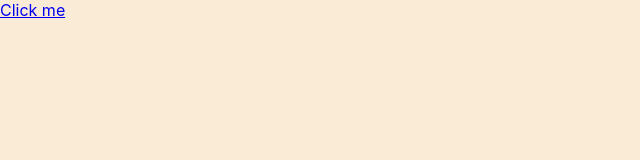
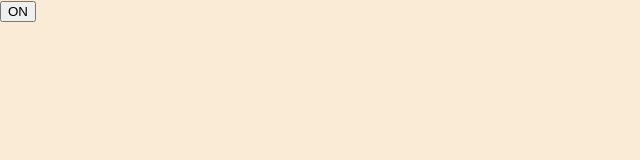
Before and after one commit to d9nchik/learn_react, a React (Create React App) app: page / in a window 1280 px wide. Shown: the top 160 px of the page, without its empty margins (0-640 px from the left). Built offline with nearby package versions, Linux system fonts and the light colour scheme.

Commit message:
Simple Toggle button, that uses React events.

```diff
--- a/src/App.tsx
+++ b/src/App.tsx
@@ -1,14 +1,29 @@
 import React from 'react';
 import './App.css';
 
-function handleClick(e: React.SyntheticEvent) {
-    e.preventDefault()
-    console.log("You clicked on link")
+
+class Toggle extends React.Component<any, { isOn: boolean }> {
+
+    constructor(props: Readonly<undefined>) {
+        super(props);
+        this.state = {isOn: true}
+
+        //this.handleClick = this.handleClick.bind(this);
+    }
+
+    handleClick = () => {
+        this.setState(state => ({isOn: !state.isOn}))
+    }
+
+
+    render() {
+        return <button onClick={this.handleClick}>{this.state.isOn ? "ON" : "OFF"}</button>
+    }
 }
 
+
 function App() {
-    return <a href="https://google.com" onClick={handleClick}>Click me</a>
-
+    return <Toggle/>
 }
 
 export default App;
```
